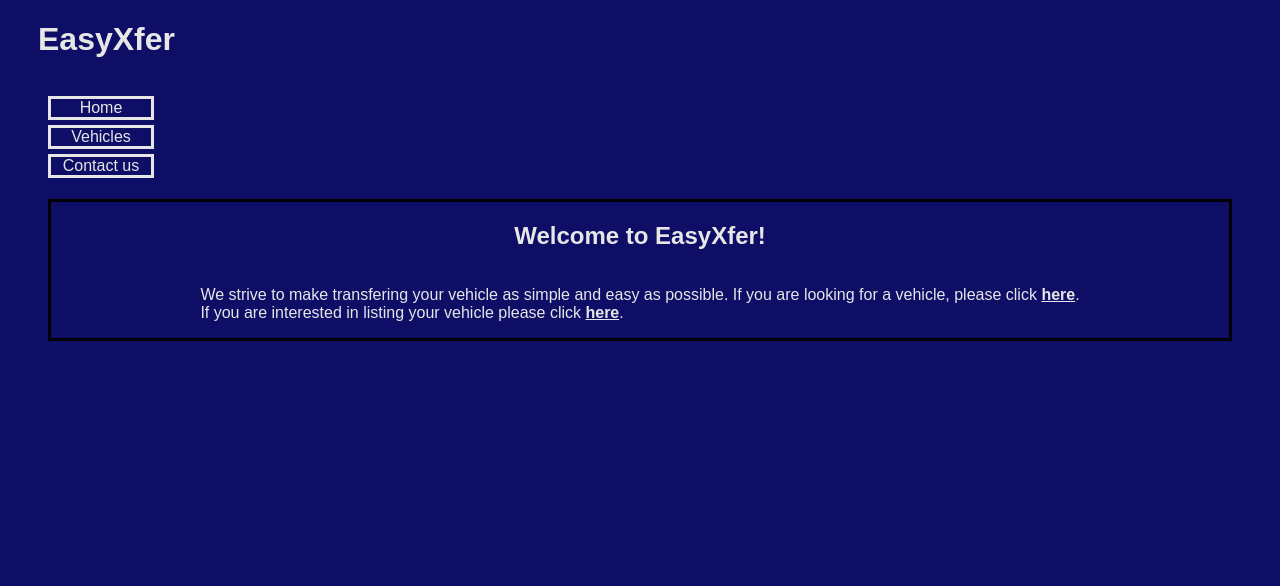
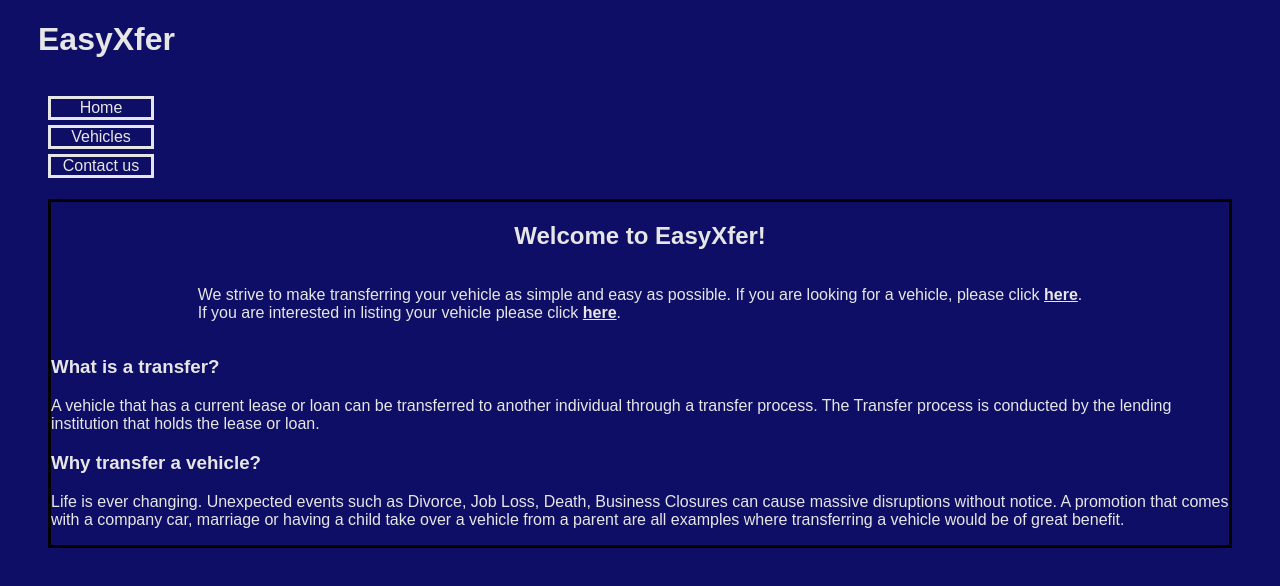
Before and after one commit to btslagle/capstone, an Angular app: page / in a window 1280 px wide. Shown: the top 586 px of the page. Built offline with nearby package versions, Linux system fonts and the light colour scheme; a web font is replaced by a local one.

Commit message:
Update div

```diff
--- a/src/app/app.component.html
+++ b/src/app/app.component.html
@@ -13,10 +13,21 @@
 <main>
     <h2>Welcome to EasyXfer!</h2>
     <article>
-        <p> We strive to make transfering your vehicle as simple and easy as possible. If you are looking for a vehicle, please click <span><a href="vehicles">here</a></span>.
+        <p> We strive to make transferring your vehicle as simple and easy as possible. If you are looking for a vehicle, please click <span><a href="vehicles">here</a></span>.
             <br> If you are interested in listing your vehicle please click
             <span><a href="listings">here</a></span>.
     </article>
+    <div class="grid-container">
+        <div class="grid-item-1">
+            <h3>What is a transfer?</h3>
+            <p>A vehicle that has a current lease or loan can be transferred to another individual through a transfer process. The Transfer process is conducted by the lending institution that holds the lease or loan. </p>
+        </div>
+        <div class="grid-item-2">
+            <h3>Why transfer a vehicle?</h3>
+            <p>Life is ever changing. Unexpected events such as Divorce, Job Loss, Death, Business Closures can cause massive disruptions without notice. A promotion that comes with a company car, marriage or having a child take over a vehicle from a parent
+                are all examples where transferring a vehicle would be of great benefit.</p>
+        </div>
+    </div>
 </main>
 
 <router-outlet></router-outlet>
--- a/src/styles.css
+++ b/src/styles.css
@@ -71,3 +71,7 @@ main {
     flex-direction: column;
     align-items: center;
 }
+
+.grid-container {
+    grid-template-columns: 2(1fr)
+}
```
